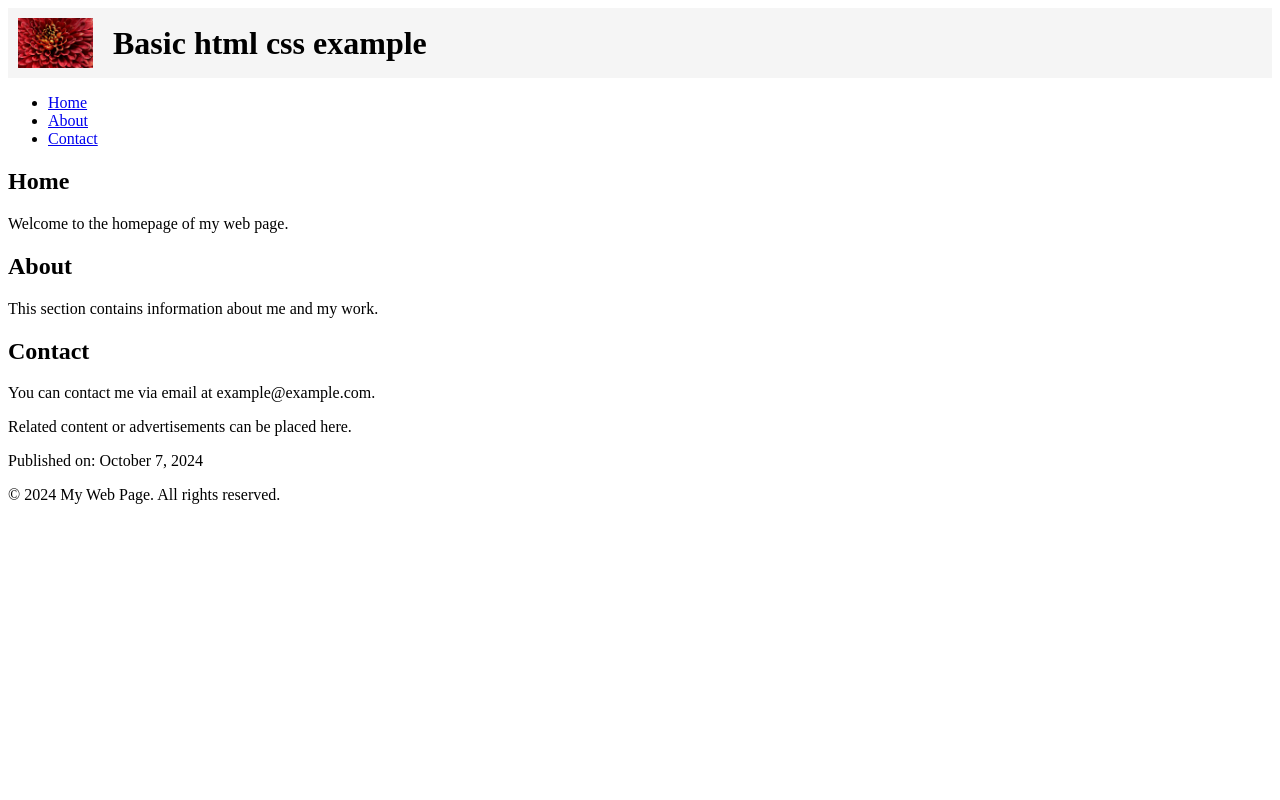
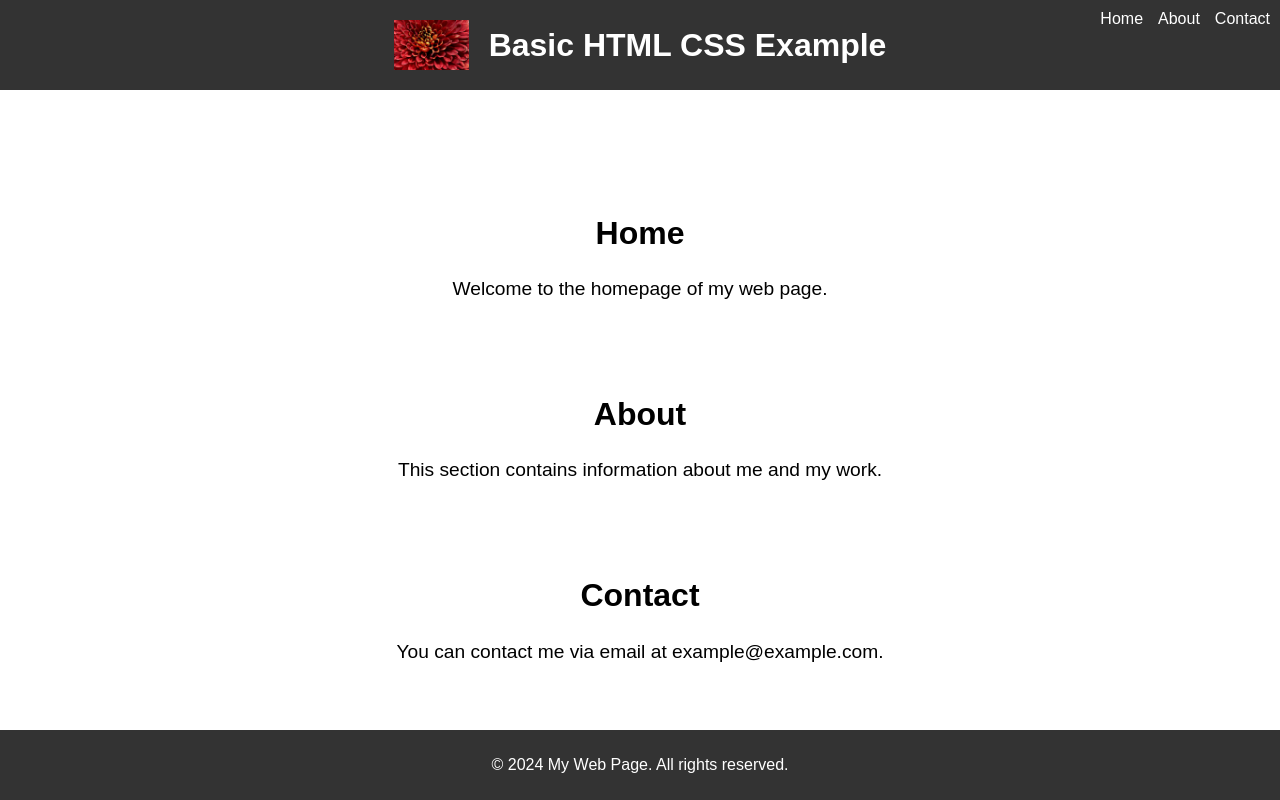
Before and after one commit to kkaiki/basic-html-css-example, a plain HTML site: page index.html in a window 1280 px wide. Drawn offline with Linux system fonts and the light colour scheme.

Commit message:
feat: apply css

```diff
--- a/index.html
+++ b/index.html
@@ -3,13 +3,23 @@
 <head>
     <meta charset="UTF-8">
     <meta name="viewport" content="width=device-width, initial-scale=1.0">
-    <title>My Web Page</title>
+    <title>Presentation Style Web Page</title>
     <style>
+        body, html {
+            margin: 0;
+            padding: 0;
+            width: 100%;
+            height: 100%;
+            overflow-x: hidden;
+            font-family: Arial, sans-serif;
+        }
         header {
             display: flex;
             align-items: center;
-            padding: 10px;
-            background-color: #f5f5f5;
+            justify-content: center;
+            padding: 20px;
+            background-color: #333;
+            color: white;
         }
         header img {
             height: 50px;
@@ -18,12 +28,66 @@
         header h1 {
             margin: 0;
         }
+        nav {
+            position: fixed;
+            top: 0;
+            right: 0;
+            padding: 10px;
+        }
+        nav ul {
+            list-style-type: none;
+            margin: 0;
+            padding: 0;
+            display: flex;
+        }
+        nav li {
+            margin-left: 15px;
+        }
+        nav a {
+            color: white;
+            text-decoration: none;
+        }
+        main {
+            display: flex;
+            flex-direction: column;
+            align-items: center;
+            justify-content: center;
+            height: calc(100% - 60px);
+        }
+        section {
+            width: 80%;
+            max-width: 800px;
+            text-align: center;
+            margin-bottom: 50px;
+        }
+        section h2 {
+            font-size: 2em;
+        }
+        section p {
+            font-size: 1.2em;
+        }
+        aside {
+            position: absolute;
+            bottom: 10px;
+            right: 10px;
+            background-color: rgba(255, 255, 255, 0.8);
+            padding: 10px;
+        }
+        footer {
+            position: fixed;
+            bottom: 0;
+            width: 100%;
+            background-color: #333;
+            color: white;
+            text-align: center;
+            padding: 10px 0;
+        }
     </style>
 </head>
 <body>
     <header>
         <img src="images/logo.jpg" alt="Site Logo">
-        <h1>Basic html css example</h1>
+        <h1>Basic HTML CSS Example</h1>
     </header>
 
     <nav aria-label="Primary Navigation">
@@ -54,11 +118,10 @@
             <p>Related content or advertisements can be placed here.</p>
         </aside>
 
-        <p>Published on: <time datetime="2024-10-07">October 7, 2024</time></p>
     </main>
 
     <footer>
-        <p>&copy; 2024 My Web Page. All rights reserved.</p> <!-- Example of an escaped character -->
+        <p>&copy; 2024 My Web Page. All rights reserved.</p>
     </footer>
 
 </body>
```
